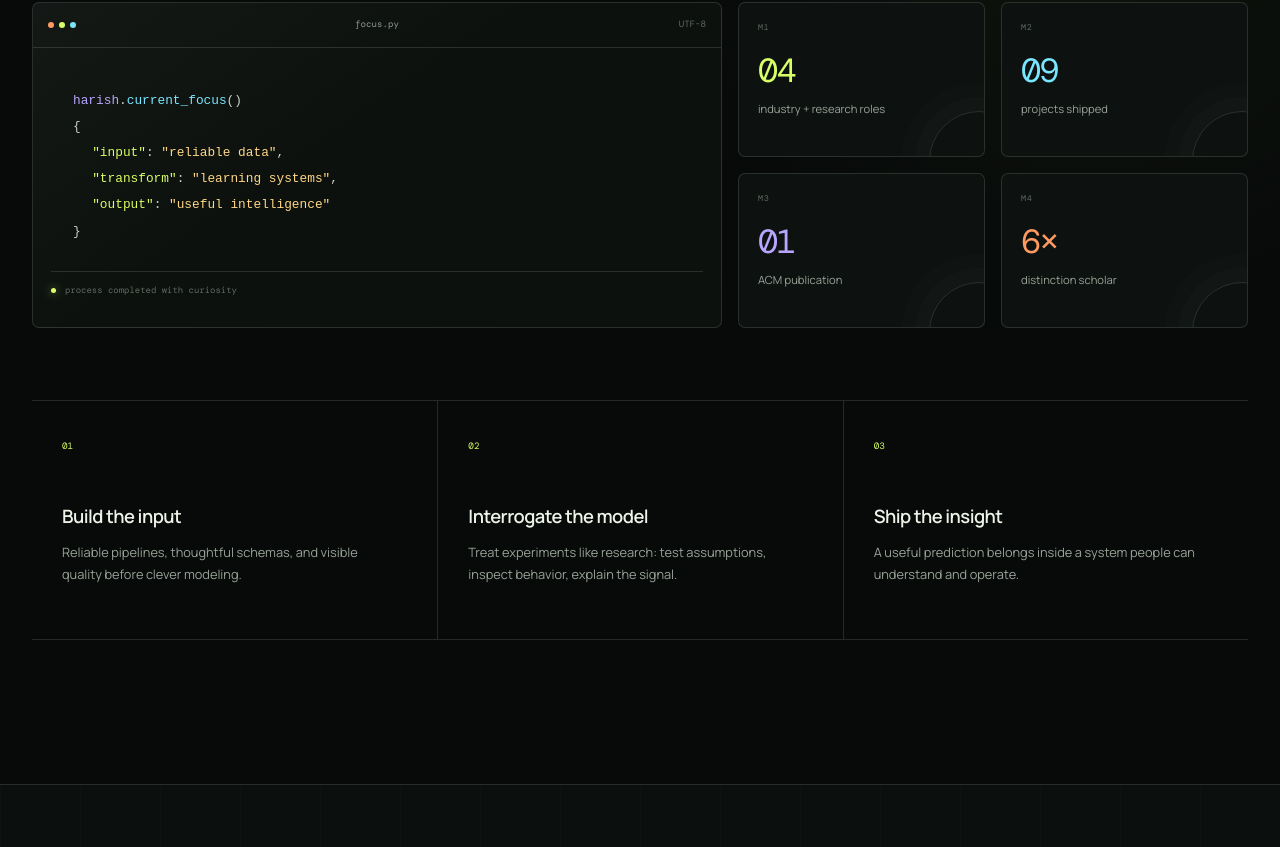
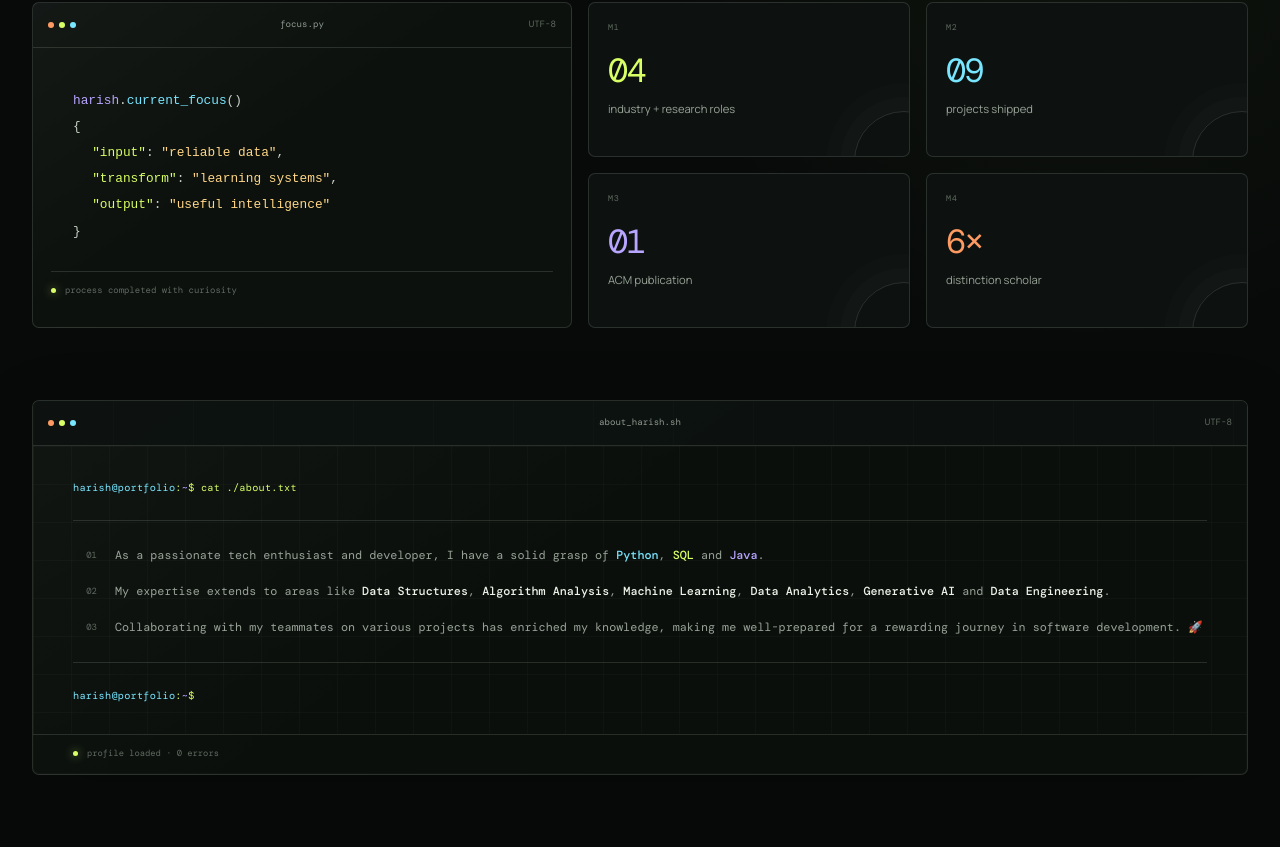
Before and after one commit to Hurry-sh/Portfolio-V2, a React (Vite) app: page / in a window 1280 px wide. Shown: the part 1353-2200 px from the top of the page. Built offline with nearby package versions, Linux system fonts and the light colour scheme; a web font is replaced by a local one.

Commit message:
Refine animations and add typed terminal profile

```diff
--- a/src/App.jsx
+++ b/src/App.jsx
@@ -19,6 +19,39 @@ const filters = [
   ["data", "Data / systems"],
   ["web", "Web"],
 ];
+
+const aboutTerminalLines = [
+  [
+    { text: "As a passionate tech enthusiast and developer, I have a solid grasp of " },
+    { text: "Python", tone: "cyan" },
+    { text: ", " },
+    { text: "SQL", tone: "acid" },
+    { text: " and " },
+    { text: "Java", tone: "purple" },
+    { text: "." },
+  ],
+  [
+    { text: "My expertise extends to areas like " },
+    { text: "Data Structures", tone: "bright" },
+    { text: ", " },
+    { text: "Algorithm Analysis", tone: "bright" },
+    { text: ", " },
+    { text: "Machine Learning", tone: "bright" },
+    { text: ", " },
+    { text: "Data Analytics", tone: "bright" },
+    { text: ", " },
+    { text: "Generative AI", tone: "bright" },
+    { text: " and " },
+    { text: "Data Engineering", tone: "bright" },
+    { text: "." },
+  ],
+  [
+    { text: "Collaborating with my teammates on various projects has enriched my knowledge, making me well-prepared for a rewarding journey in software development. 🚀" },
+  ],
+];
+
+const aboutTerminalLineLengths = aboutTerminalLines.map((line) => line.reduce((total, segment) => total + segment.text.length, 0));
+const aboutTerminalCharacterCount = aboutTerminalLineLengths.reduce((total, length) => total + length, 0);
 
 function usePageSignals() {
   const [activeSection, setActiveSection] = useState("home");
@@ -156,16 +189,138 @@ function SectionLabel({ number, children }) {
 }
 
 function SignalTicker() {
-  const motionRef = useMotionRegion();
+  const [motionRef, motionActive] = useMotionRegion();
   const items = [...tickerItems, ...tickerItems];
   return (
-    <div ref={motionRef} className="ticker motion-region" aria-label={`Focus areas: ${tickerItems.join(", ")}`}>
+    <div ref={motionRef} className={`ticker motion-region${motionActive ? " is-motion-active" : ""}`} aria-label={`Focus areas: ${tickerItems.join(", ")}`}>
       <div className="ticker-track" aria-hidden="true">
         {items.map((item, index) => (
           <span key={`${item}-${index}`}><i />{item}</span>
         ))}
       </div>
     </div>
+  );
+}
+
+function TerminalTypedLine({ segments, visibleCharacters, showCursor }) {
+  const renderSegments = (characterLimit) => {
+    let remaining = characterLimit;
+
+    return segments.map((segment, index) => {
+      const visibleText = segment.text.slice(0, Math.max(0, Math.min(segment.text.length, remaining)));
+      remaining = Math.max(0, remaining - segment.text.length);
+      if (!visibleText) return null;
+
+      if (segment.tone) {
+        return <strong key={`${segment.text}-${index}`} className={`about-terminal__token about-terminal__token--${segment.tone}`}>{visibleText}</strong>;
+      }
+
+      return <span key={`${segment.text}-${index}`}>{visibleText}</span>;
+    });
+  };
+
+  return (
+    <p className="about-terminal__typed-line">
+      <span className="about-terminal__line-sizer" aria-hidden="true">{renderSegments(Number.POSITIVE_INFINITY)}</span>
+      <span className="about-terminal__typed-copy">
+        {renderSegments(visibleCharacters)}
+        {showCursor && <i className="about-terminal__typing-caret" aria-hidden="true" />}
+      </span>
+    </p>
+  );
+}
+
+function AboutTerminal() {
+  const bodyRef = useRef(null);
+  const [typingStarted, setTypingStarted] = useState(false);
+  const [typedCharacters, setTypedCharacters] = useState(0);
+  const typingComplete = typedCharacters >= aboutTerminalCharacterCount;
+
+  useEffect(() => {
+    const element = bodyRef.current;
+    if (!element) return undefined;
+
+    const reduceMotion = window.matchMedia("(prefers-reduced-motion: reduce)").matches;
+    if (reduceMotion || !("IntersectionObserver" in window)) {
+      setTypedCharacters(aboutTerminalCharacterCount);
+      setTypingStarted(true);
+      return undefined;
+    }
+
+    const observer = new IntersectionObserver(
+      ([entry]) => {
+        if (!entry.isIntersecting) return;
+        setTypingStarted(true);
+        observer.unobserve(element);
+      },
+      { threshold: 0.24, rootMargin: "0px 0px -8%" },
+    );
+
+    observer.observe(element);
+    return () => observer.disconnect();
+  }, []);
+
+  useEffect(() => {
+    if (!typingStarted || typedCharacters >= aboutTerminalCharacterCount) return undefined;
+
+    const startedAt = performance.now();
+    let frame = 0;
+
+    const typeNextCharacter = (now) => {
+      const nextCount = Math.min(aboutTerminalCharacterCount, Math.floor((now - startedAt) / 16));
+      setTypedCharacters(nextCount);
+      if (nextCount < aboutTerminalCharacterCount) frame = requestAnimationFrame(typeNextCharacter);
+    };
+
+    frame = requestAnimationFrame(typeNextCharacter);
+    return () => cancelAnimationFrame(frame);
+  }, [typingStarted]);
+
+  let consumedCharacters = 0;
+  const activeLine = typingComplete
+    ? -1
+    : aboutTerminalLineLengths.findIndex((lineLength) => {
+        consumedCharacters += lineLength;
+        return typedCharacters < consumedCharacters;
+      });
+  consumedCharacters = 0;
+
+  return (
+    <Reveal className="about-terminal">
+      <div className="terminal-bar about-terminal__bar">
+        <div className="window-dots" aria-hidden="true"><span /><span /><span /></div>
+        <span>about_harish.sh</span>
+        <span>UTF-8</span>
+      </div>
+
+      <div className="about-terminal__body" ref={bodyRef}>
+        <p className="about-terminal__command">
+          <span>harish@portfolio</span>:<em>~</em>$ cat ./about.txt
+        </p>
+
+        <div className="about-terminal__output">
+          {aboutTerminalLines.map((segments, index) => {
+            const visibleCharacters = Math.max(0, Math.min(aboutTerminalLineLengths[index], typedCharacters - consumedCharacters));
+            consumedCharacters += aboutTerminalLineLengths[index];
+
+            return (
+              <div className="about-terminal__line" key={index}>
+                <span className="about-terminal__line-number" aria-hidden="true">{String(index + 1).padStart(2, "0")}</span>
+                <TerminalTypedLine segments={segments} visibleCharacters={visibleCharacters} showCursor={typingStarted && activeLine === index} />
+              </div>
+            );
+          })}
+        </div>
+
+        <p className={`about-terminal__prompt${typingComplete ? " is-ready" : ""}`} aria-hidden="true">
+          <span>harish@portfolio</span>:<em>~</em>$ <i />
+        </p>
+      </div>
+
+      <div className={`about-terminal__status${typingStarted && !typingComplete ? " is-typing" : ""}`} aria-live="polite">
+        <i /> {typingComplete ? "profile loaded · 0 errors" : typingStarted ? "streaming profile.txt..." : "waiting for reader..."}
+      </div>
+    </Reveal>
   );
 }
 
@@ -281,19 +436,7 @@ function Profile() {
           </div>
         </div>
 
-        <div className="principles-grid">
-          {[
-            ["01", "Build the input", "Reliable pipelines, thoughtful schemas, and visible quality before clever modeling."],
-            ["02", "Interrogate the model", "Treat experiments like research: test assumptions, inspect behavior, explain the signal."],
-            ["03", "Ship the insight", "A useful prediction belongs inside a system people can understand and operate."],
-          ].map(([number, title, copy], index) => (
-            <Reveal className="principle" key={number} delay={index * 80}>
-              <span>{number}</span>
-              <h3>{title}</h3>
-              <p>{copy}</p>
-            </Reveal>
-          ))}
-        </div>
+        <AboutTerminal />
       </div>
     </section>
   );
@@ -301,20 +444,38 @@ function Profile() {
 
 function Experience() {
   const timelineRef = useRef(null);
+  const timelineFrameRef = useRef(0);
+  const timelinePointerYRef = useRef(0);
+
+  useEffect(() => () => cancelAnimationFrame(timelineFrameRef.current), []);
 
   const moveTimelineGlow = (event) => {
     if (event.pointerType === "touch") return;
+    timelinePointerYRef.current = event.clientY;
+    if (timelineFrameRef.current) return;
+
+    timelineFrameRef.current = requestAnimationFrame(() => {
+      timelineFrameRef.current = 0;
       const timeline = timelineRef.current;
       const rail = timeline?.querySelector(".timeline-line");
       if (!timeline || !rail) return;
 
       const railRect = rail.getBoundingClientRect();
-    const position = Math.min(railRect.height, Math.max(0, event.clientY - railRect.top));
+      const position = Math.min(railRect.height, Math.max(0, timelinePointerYRef.current - railRect.top));
+      const progress = railRect.height > 0 ? position / railRect.height : 0;
+      const hue = Math.round(82 + progress * 200);
+      const accentHue = (hue + 34) % 360;
+
       timeline.style.setProperty("--timeline-glow-y", `${position}px`);
+      timeline.style.setProperty("--timeline-glow-color", `hsl(${hue} 100% 70%)`);
+      timeline.style.setProperty("--timeline-glow-accent", `hsl(${accentHue} 100% 70%)`);
       timeline.style.setProperty("--timeline-glow-opacity", "1");
+    });
   };
 
   const hideTimelineGlow = () => {
+    cancelAnimationFrame(timelineFrameRef.current);
+    timelineFrameRef.current = 0;
     timelineRef.current?.style.setProperty("--timeline-glow-opacity", "0");
   };
 
@@ -436,10 +597,10 @@ function Work() {
 }
 
 function SkillOrbit() {
-  const motionRef = useMotionRegion();
+  const [motionRef, motionActive] = useMotionRegion();
 
   return (
-    <div ref={motionRef} className="skill-orbit motion-region" aria-label="Core skill constellation: data platforms and machine learning">
+    <div ref={motionRef} className={`skill-orbit motion-region${motionActive ? " is-motion-active" : ""}`} aria-label="Core skill constellation: data platforms and machine learning">
       <div className="skill-orbit__grid" aria-hidden="true" />
       <div className="skill-orbit__ring skill-orbit__ring--outer" aria-hidden="true">
         <span className="orbit-label orbit-label--python">TENSORFLOW</span>
--- a/src/styles.css
+++ b/src/styles.css
@@ -904,6 +904,7 @@ a {
   position: absolute;
   width: 8px;
   height: 8px;
+  transform: translate(-50%, -50%);
   border: 2px solid var(--ink);
   border-radius: 50%;
   background: var(--cyan);
@@ -911,20 +912,20 @@ a {
 }
 
 .orbit-node--a {
-  top: 17px;
-  left: 38px;
+  top: 10.6%;
+  left: 18.7%;
 }
 
 .orbit-node--b {
-  right: 10px;
-  bottom: 59px;
+  top: 72.8%;
+  left: 94.5%;
   background: var(--acid);
   box-shadow: 0 0 16px rgba(216, 255, 101, 0.8);
 }
 
 .orbit-node--c {
-  top: 72px;
-  left: -4px;
+  top: 50%;
+  left: 0;
   background: var(--purple);
 }
 
@@ -1198,7 +1199,7 @@ a {
 
 .profile-dashboard {
   display: grid;
-  grid-template-columns: minmax(0, 1.15fr) minmax(350px, 0.85fr);
+  grid-template-columns: minmax(0, 0.9fr) minmax(380px, 1.1fr);
   gap: 16px;
   margin-top: 88px;
 }
@@ -1364,42 +1365,171 @@ a {
   font-size: 0.7rem;
 }
 
-.principles-grid {
+.about-terminal {
+  position: relative;
+  margin-top: 72px;
+  overflow: hidden;
+  border: 1px solid var(--line);
+  border-radius: 7px;
+  background:
+    linear-gradient(145deg, rgba(255, 255, 255, 0.028), transparent 44%),
+    #0a0f0c;
+  box-shadow:
+    0 22px 70px rgba(0, 0, 0, 0.22),
+    inset 0 0 0 1px rgba(255, 255, 255, 0.018);
+}
+
+.about-terminal__bar {
+  background:
+    linear-gradient(90deg, rgba(255, 255, 255, 0.012) 1px, transparent 1px),
+    rgba(13, 18, 16, 0.9);
+  background-size: 80px 100%;
+}
+
+.about-terminal__body {
+  position: relative;
+  padding: 34px 40px 30px;
+  background-image:
+    linear-gradient(rgba(238, 243, 233, 0.022) 1px, transparent 1px),
+    linear-gradient(90deg, rgba(238, 243, 233, 0.022) 1px, transparent 1px);
+  background-size: 38px 38px;
+  font-family: var(--font-mono);
+}
+
+.about-terminal__command,
+.about-terminal__prompt {
+  color: var(--acid);
+  font-size: 0.64rem;
+  letter-spacing: 0.025em;
+}
+
+.about-terminal__command span,
+.about-terminal__prompt span {
+  color: var(--cyan);
+}
+
+.about-terminal__command em,
+.about-terminal__prompt em {
+  color: var(--purple);
+  font-style: normal;
+}
+
+.about-terminal__output {
   display: grid;
-  grid-template-columns: repeat(3, 1fr);
-  margin-top: 72px;
+  gap: 14px;
+  margin-top: 25px;
+  padding: 24px 0;
   border-top: 1px solid var(--line);
   border-bottom: 1px solid var(--line);
 }
 
-.principle {
-  min-height: 238px;
-  padding: 30px 30px 36px;
-}
-
-.principle + .principle {
-  border-left: 1px solid var(--line);
-}
-
-.principle > span {
+.about-terminal__line {
+  display: grid;
+  grid-template-columns: 24px minmax(0, 1fr);
+  gap: 18px;
+}
+
+.about-terminal__line-number {
+  padding-top: 0.28em;
+  color: var(--muted-low);
+  font-size: 0.56rem;
+  line-height: 1.85;
+  text-align: right;
+}
+
+.about-terminal__output p {
+  position: relative;
+  max-width: 1180px;
+  color: var(--muted);
+  font-size: clamp(0.72rem, 0.92vw, 0.87rem);
+  line-height: 1.85;
+}
+
+.about-terminal__line-sizer {
+  visibility: hidden;
+  user-select: none;
+}
+
+.about-terminal__typed-copy {
+  position: absolute;
+  inset: 0;
+  display: block;
+}
+
+.about-terminal__output strong {
+  color: var(--paper);
+  font-weight: 500;
+}
+
+.about-terminal__output .about-terminal__token--cyan {
+  color: var(--cyan);
+}
+
+.about-terminal__output .about-terminal__token--acid {
   color: var(--acid);
-  font-family: var(--font-mono);
-  font-size: 0.58rem;
-}
-
-.principle h3 {
-  margin-top: 48px;
-  font-size: 1.15rem;
-  font-weight: 600;
-  letter-spacing: -0.03em;
-}
-
-.principle p {
-  max-width: 330px;
-  margin-top: 12px;
-  color: var(--muted);
-  font-size: 0.8rem;
-  line-height: 1.7;
+}
+
+.about-terminal__output .about-terminal__token--purple {
+  color: var(--purple);
+}
+
+.about-terminal__prompt {
+  display: flex;
+  align-items: center;
+  margin-top: 25px;
+  visibility: hidden;
+  opacity: 0;
+  transition: opacity 180ms ease;
+}
+
+.about-terminal__prompt.is-ready {
+  visibility: visible;
+  opacity: 1;
+}
+
+.about-terminal__prompt i,
+.about-terminal__typing-caret {
+  display: inline-block;
+  width: 7px;
+  height: 1.05em;
+  margin-left: 5px;
+  background: var(--acid);
+  box-shadow: 0 0 10px rgba(216, 255, 101, 0.38);
+  animation: terminal-caret 1.05s steps(1, end) infinite;
+}
+
+.about-terminal__typing-caret {
+  vertical-align: -0.16em;
+}
+
+@keyframes terminal-caret {
+  50% {
+    opacity: 0;
+  }
+}
+
+.about-terminal__status {
+  display: flex;
+  align-items: center;
+  gap: 9px;
+  padding: 12px 40px 14px;
+  border-top: 1px solid var(--line);
+  color: var(--muted-low);
+  font-family: var(--font-mono);
+  font-size: 0.55rem;
+}
+
+.about-terminal__status i {
+  width: 5px;
+  height: 5px;
+  border-radius: 50%;
+  background: var(--acid);
+  box-shadow: 0 0 10px rgba(216, 255, 101, 0.65);
+}
+
+.about-terminal__status.is-typing i {
+  background: var(--cyan);
+  box-shadow: 0 0 10px rgba(121, 230, 255, 0.7);
 }
 
 /* Timeline */
@@ -1420,6 +1550,8 @@ a {
   --timeline-rail-end: 42px;
   --timeline-glow-y: 0px;
   --timeline-glow-opacity: 0;
+  --timeline-glow-color: hsl(82 100% 70%);
+  --timeline-glow-accent: hsl(116 100% 70%);
 }
 
 .timeline-line {
@@ -1450,12 +1582,12 @@ a {
   background: linear-gradient(
     180deg,
     transparent,
-    rgba(121, 230, 255, 0.4) 28%,
-    var(--acid) 50%,
-    rgba(183, 165, 255, 0.42) 72%,
+    var(--timeline-glow-accent) 28%,
+    var(--timeline-glow-color) 50%,
+    var(--timeline-glow-accent) 72%,
     transparent
   );
-  box-shadow: 0 0 15px rgba(216, 255, 101, 0.55);
+  box-shadow: 0 0 15px var(--timeline-glow-color);
   opacity: var(--timeline-glow-opacity);
   transition:
     top 80ms linear,
@@ -1472,10 +1604,10 @@ a {
   transform: translate(-50%, -50%);
   border: 2px solid var(--ink-soft);
   border-radius: 50%;
-  background: var(--acid);
+  background: var(--timeline-glow-color);
   box-shadow:
-    0 0 0 4px rgba(216, 255, 101, 0.08),
-    0 0 18px rgba(216, 255, 101, 0.78);
+    0 0 0 4px var(--timeline-glow-accent),
+    0 0 18px var(--timeline-glow-color);
   opacity: var(--timeline-glow-opacity);
   transition:
     top 80ms linear,
@@ -2282,6 +2414,14 @@ a {
   width: 94%;
   height: 92%;
   overflow: visible;
+  transform-origin: center;
+  animation: ann-breathe 5s ease-in-out infinite alternate;
+}
+
+@keyframes ann-breathe {
+  to {
+    transform: translateY(-2px) scale(1.012);
+  }
 }
 
 .ann-edge {
@@ -2293,7 +2433,7 @@ a {
   vector-effect: non-scaling-stroke;
 }
 
-.ann-edge:nth-child(8n + 1) {
+.ann-edge:nth-child(6n + 1) {
   animation: ann-signal 2.8s linear infinite;
   animation-delay: calc(var(--edge) * -42ms);
 }
@@ -2321,7 +2461,7 @@ a {
   vector-effect: non-scaling-stroke;
 }
 
-.ann-node:nth-child(4n + 1),
+.ann-node:nth-child(3n + 1),
 .ann-node--output {
   animation: ann-node-pulse 2.5s ease-in-out infinite;
   animation-delay: calc(var(--node) * -95ms);
@@ -2411,6 +2551,10 @@ a {
   transform-origin: center;
   animation: digit-recognize 4.4s ease-in-out infinite;
   animation-delay: calc(var(--digit) * 180ms);
+}
+
+.digit-glyph--blue {
+  fill: var(--cyan);
 }
 
 @keyframes digit-recognize {
@@ -3247,8 +3391,12 @@ a {
     min-height: 140px;
   }
 
-  .principle {
-    padding-inline: 22px;
+  .about-terminal__body {
+    padding-inline: 32px;
+  }
+
+  .about-terminal__status {
+    padding-inline: 32px;
   }
 
   .timeline-row {
@@ -3432,23 +3580,16 @@ a {
     grid-template-columns: repeat(2, 1fr);
   }
 
-  .principles-grid {
-    grid-template-columns: 1fr;
+  .about-terminal {
     margin-top: 56px;
   }
 
-  .principle {
-    min-height: 0;
-    padding: 28px 0 32px;
-  }
-
-  .principle + .principle {
-    border-top: 1px solid var(--line);
-    border-left: 0;
-  }
-
-  .principle h3 {
-    margin-top: 25px;
+  .about-terminal__body {
+    padding: 28px 24px 25px;
+  }
+
+  .about-terminal__status {
+    padding-inline: 24px;
   }
 
   .timeline-row {
@@ -3662,6 +3803,29 @@ a {
   .terminal-card pre {
     padding-inline: 15px;
     font-size: 0.55rem;
+  }
+
+  .about-terminal__body {
+    padding: 24px 16px 22px;
+  }
+
+  .about-terminal__output {
+    gap: 13px;
+    padding-block: 20px;
+  }
+
+  .about-terminal__line {
+    grid-template-columns: 18px minmax(0, 1fr);
+    gap: 11px;
+  }
+
+  .about-terminal__output p {
+    font-size: 0.68rem;
+    line-height: 1.8;
+  }
+
+  .about-terminal__status {
+    padding-inline: 16px;
   }
 
   .metric-card {
```
Also changed, not shown: src/components/Interactive.jsx (+9 -8 lines). Lines whose indentation alone changed are shown as unchanged.
